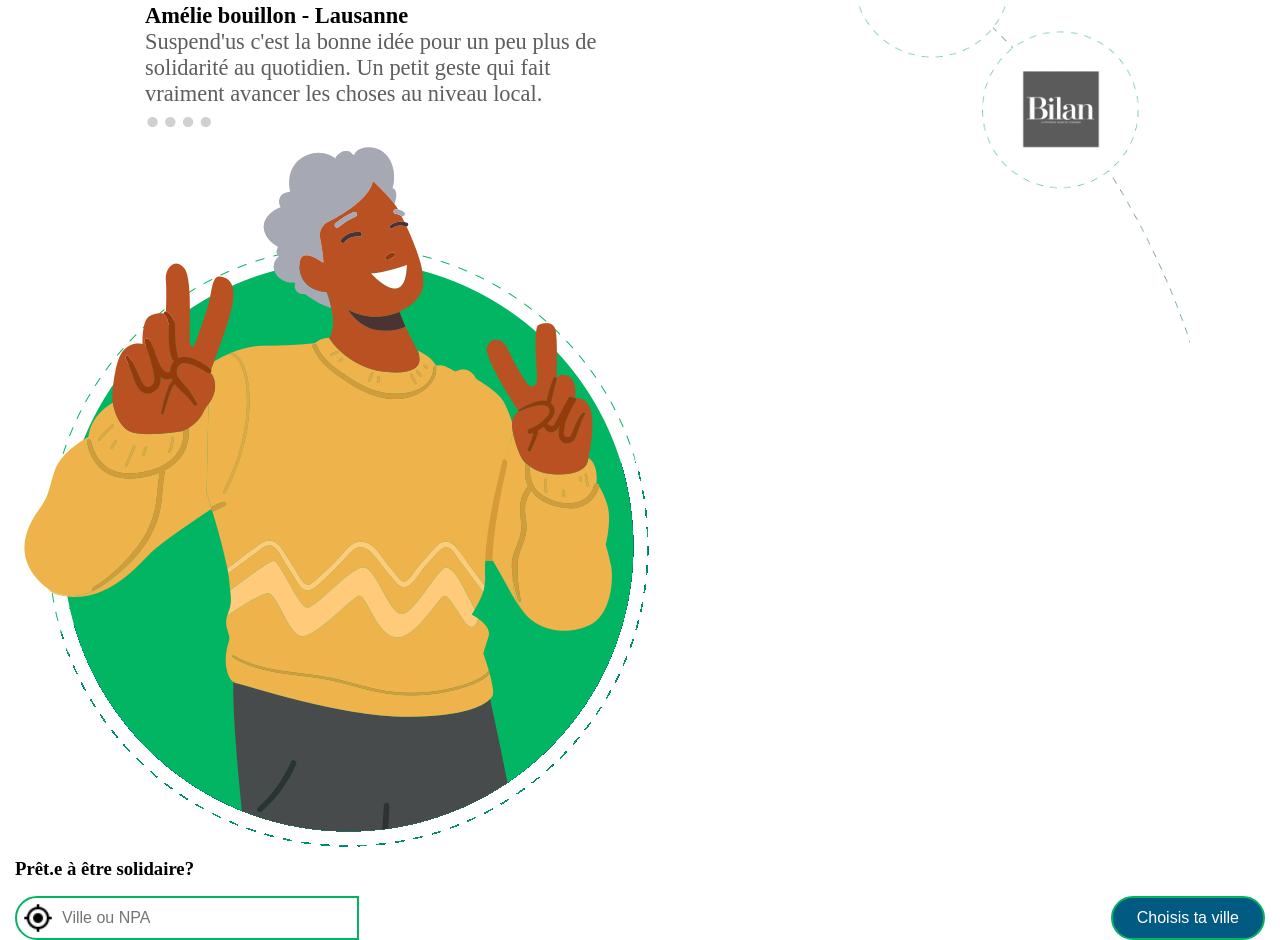
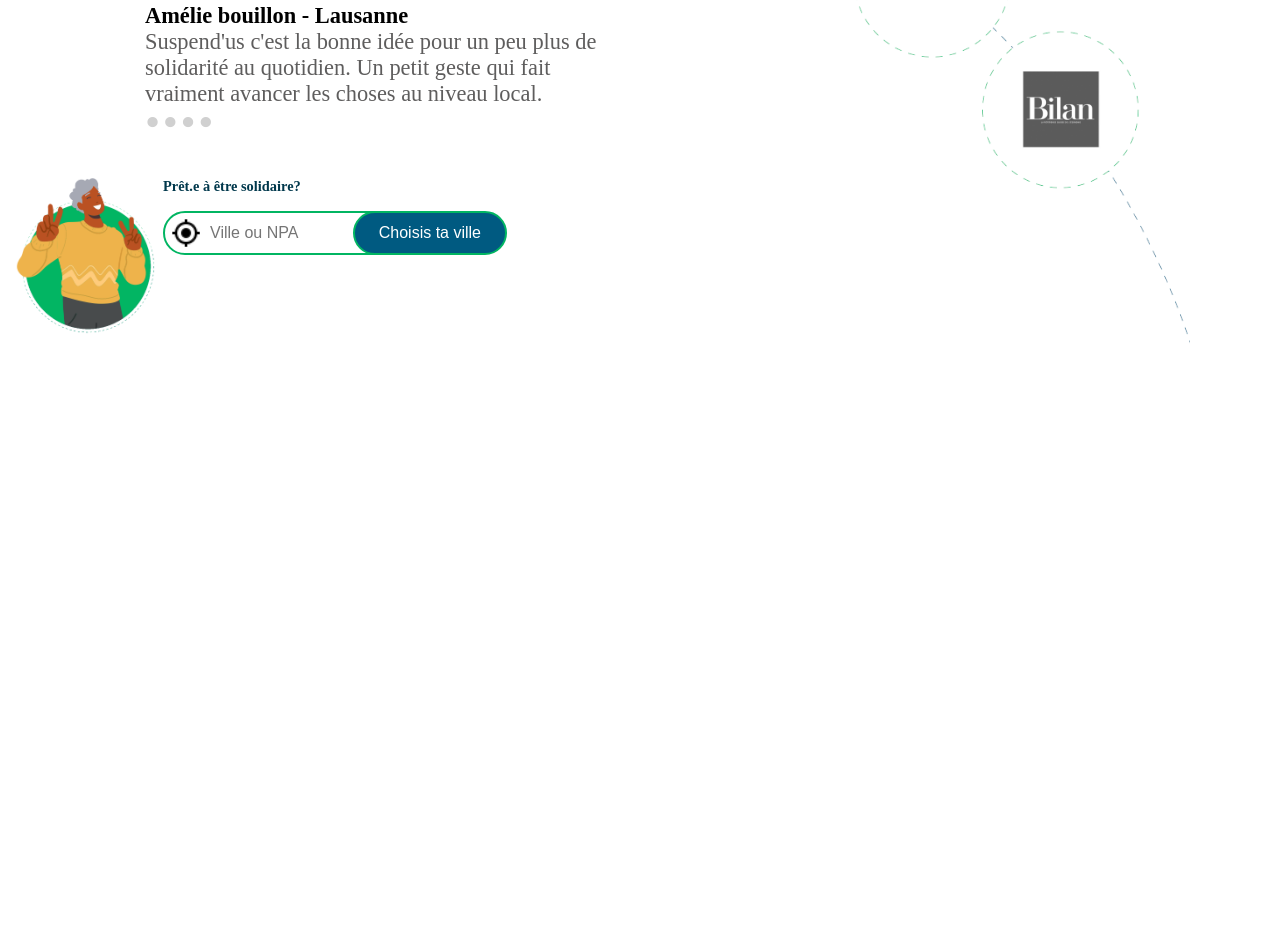
Before and after one commit to Chaplin16/suspend-us, a website: page index.html in a window 1280 px wide. Shown: the part 4034-4974 px from the top of the page. After the commit the page ends 4409 px from the top, so only its background shows below. Drawn offline with Linux system fonts and the light colour scheme.

Commit message:
css in the portable in the block_readyTogether

```diff
--- a/scss/layout/_block_readyTogether.scss
+++ b/scss/layout/_block_readyTogether.scss
@@ -0,0 +1,23 @@
+//section block_readyTogether HTML line 215 at line 228
+.block_readyTogether{
+    display: flex;
+    flex-direction: row;
+    align-items: flex-start;
+    column-gap:0.5rem;
+    &--img img {
+        width: 140px;
+    }
+    &--text{
+        h3{
+            font-size: 0.9rem;
+            color: $dark-blue;
+
+        }
+    }
+}
+
+@media screen and (min-width: 400px){
+    .block_readyTogether{
+        margin-top: 2rem;
+    }
+}
```
Also changed, not shown: css/style.css, 1 other file.
